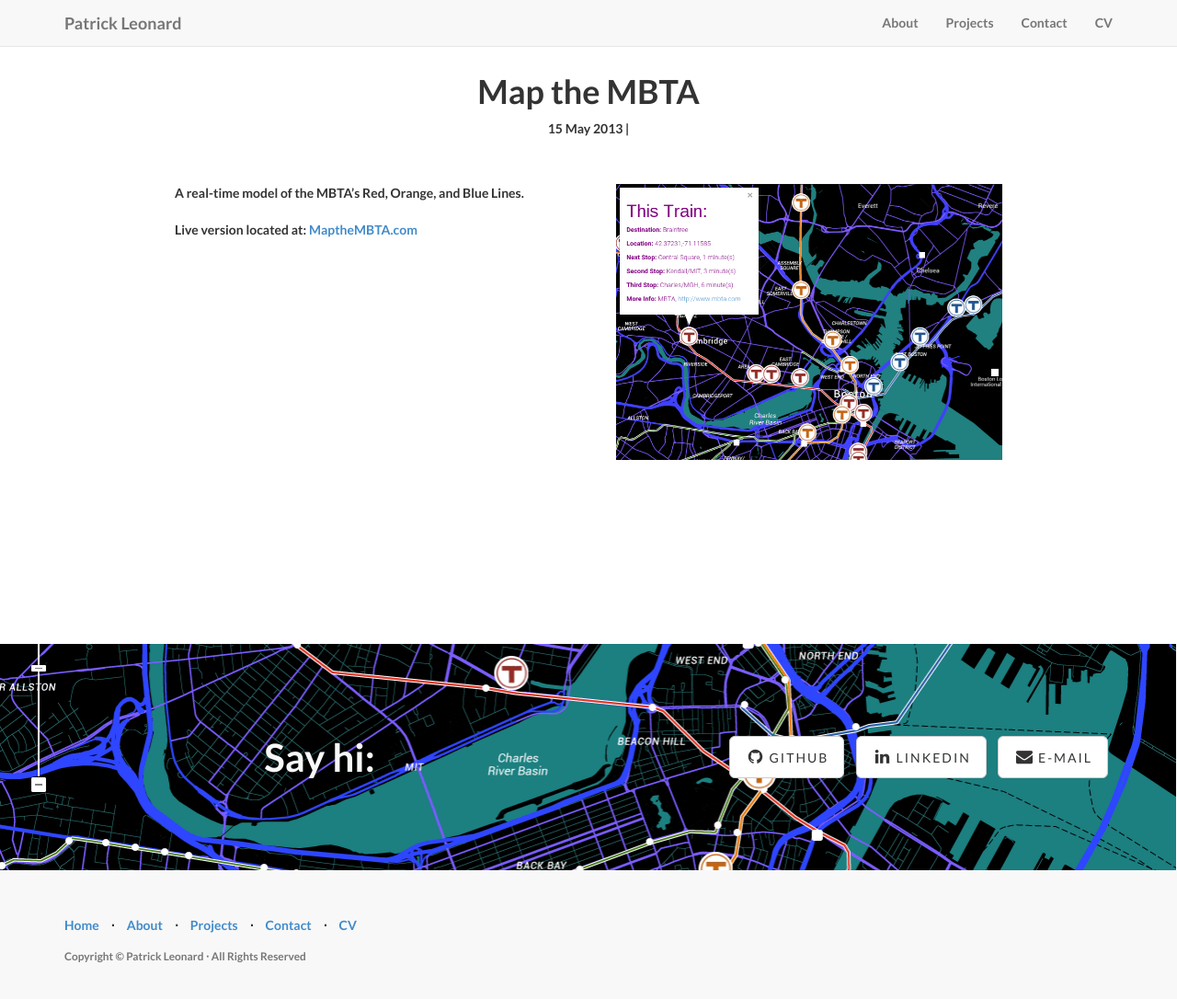
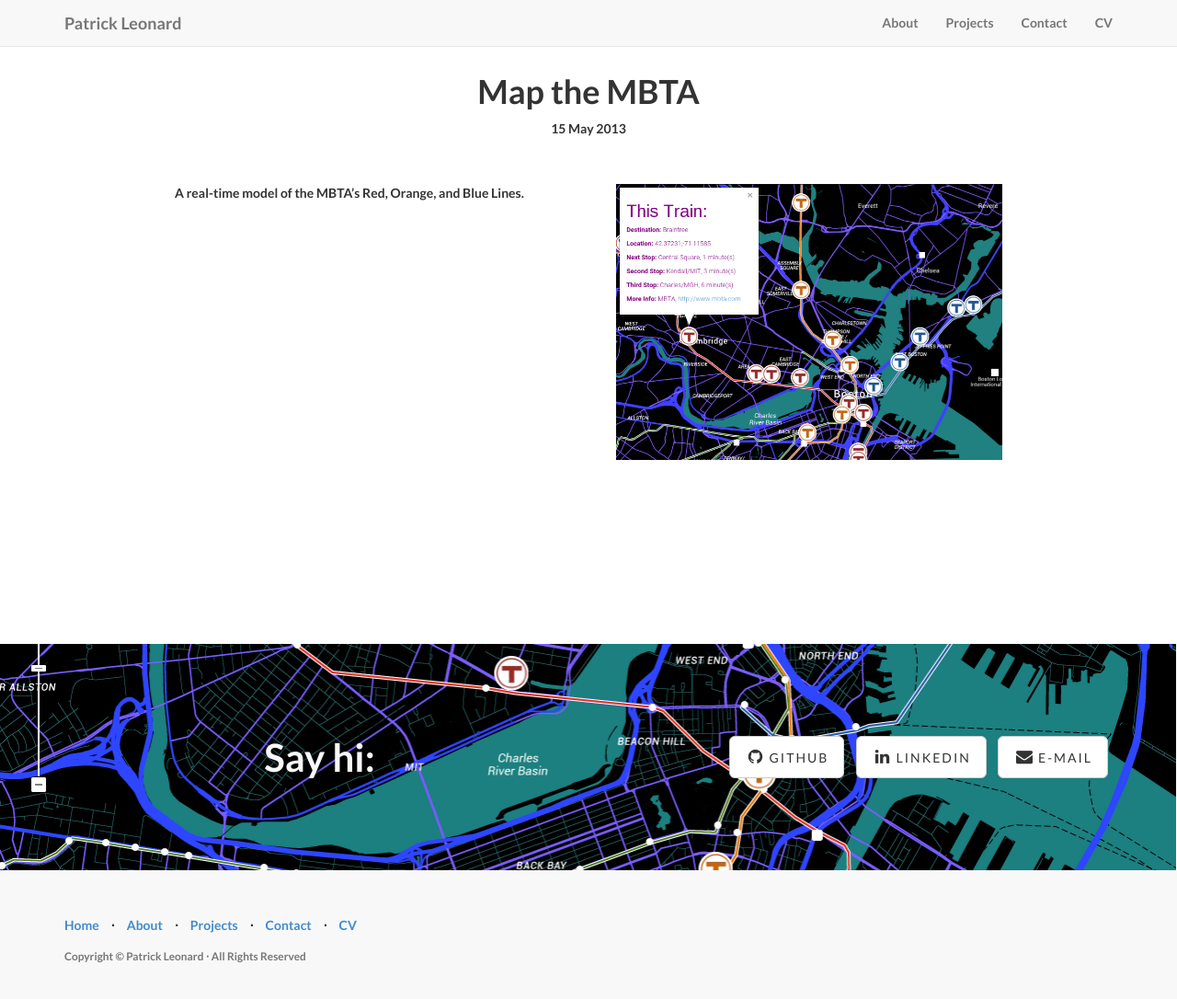
Before and after one commit to pjleonard37/pjleonard37.github.io, a Jekyll site: the page built from _posts/2013-12-20-map-the-mbta.md, in a window 1280 px wide and 1098 px high. Shown: the top 1086 px of the window at 92% size. Built offline with Jekyll 4.4.1, drawn with Linux system fonts in a browser that asks for light colours.

Commit message:
housekeeping

```diff
--- a/_includes/blog_post.html
+++ b/_includes/blog_post.html
@@ -4,7 +4,7 @@
 <br/>
 <br/>
 <h1 class="page-title">{{ page.title }}</h1>
-<p class="date-category">{{ page.date | date_to_string }} | {{ page.tags }}</p>
+<p class="date-category">{{ page.date | date_to_string }}</p>
 
 <div class="blog-post-full">
   <img class="img-responsive" src="/img/projects/{{ page.img }}" alt="">
--- a/_posts/2013-12-20-map-the-mbta.md
+++ b/_posts/2013-12-20-map-the-mbta.md
@@ -9,4 +9,3 @@
 A real-time model of the MBTA's Red, Orange, and Blue Lines.
 <br>
 <br>
-Live version located at: <a href="http://www.mapthembta.com/index.php">MaptheMBTA.com</a>
```
